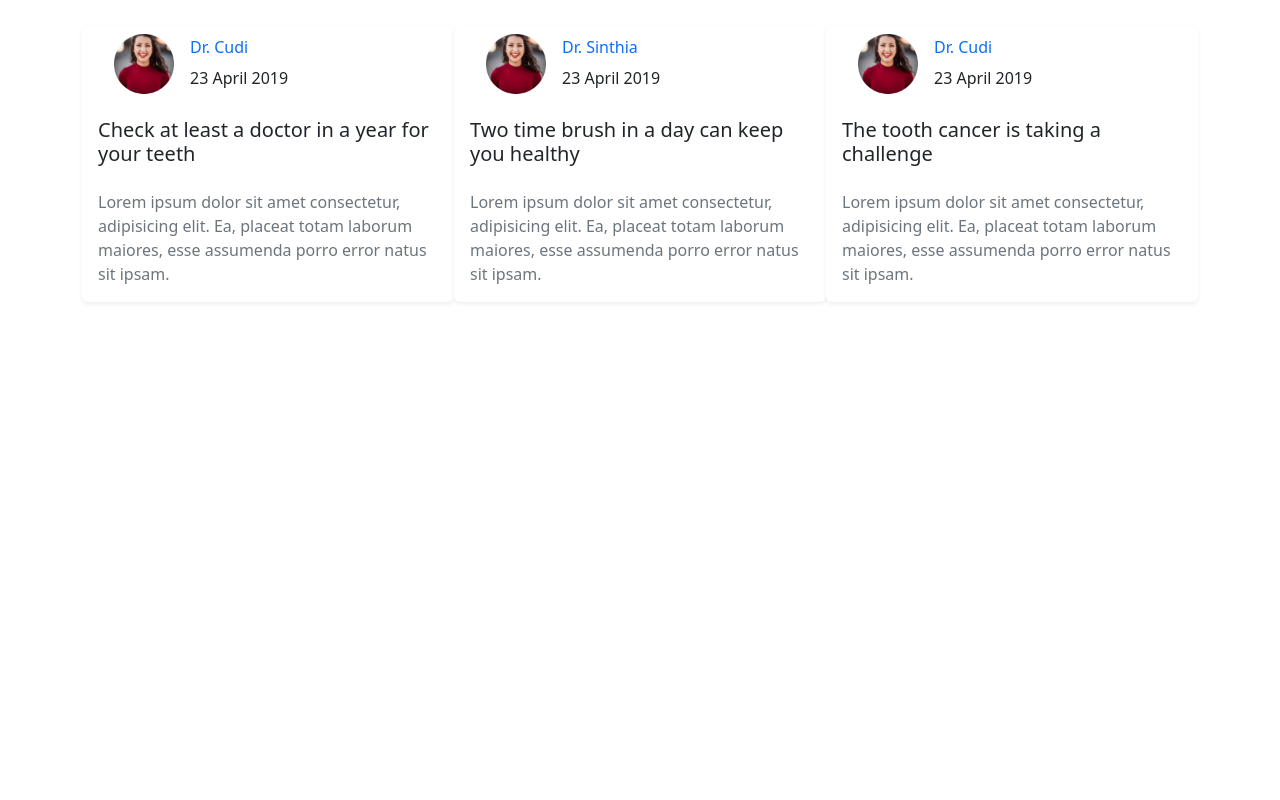
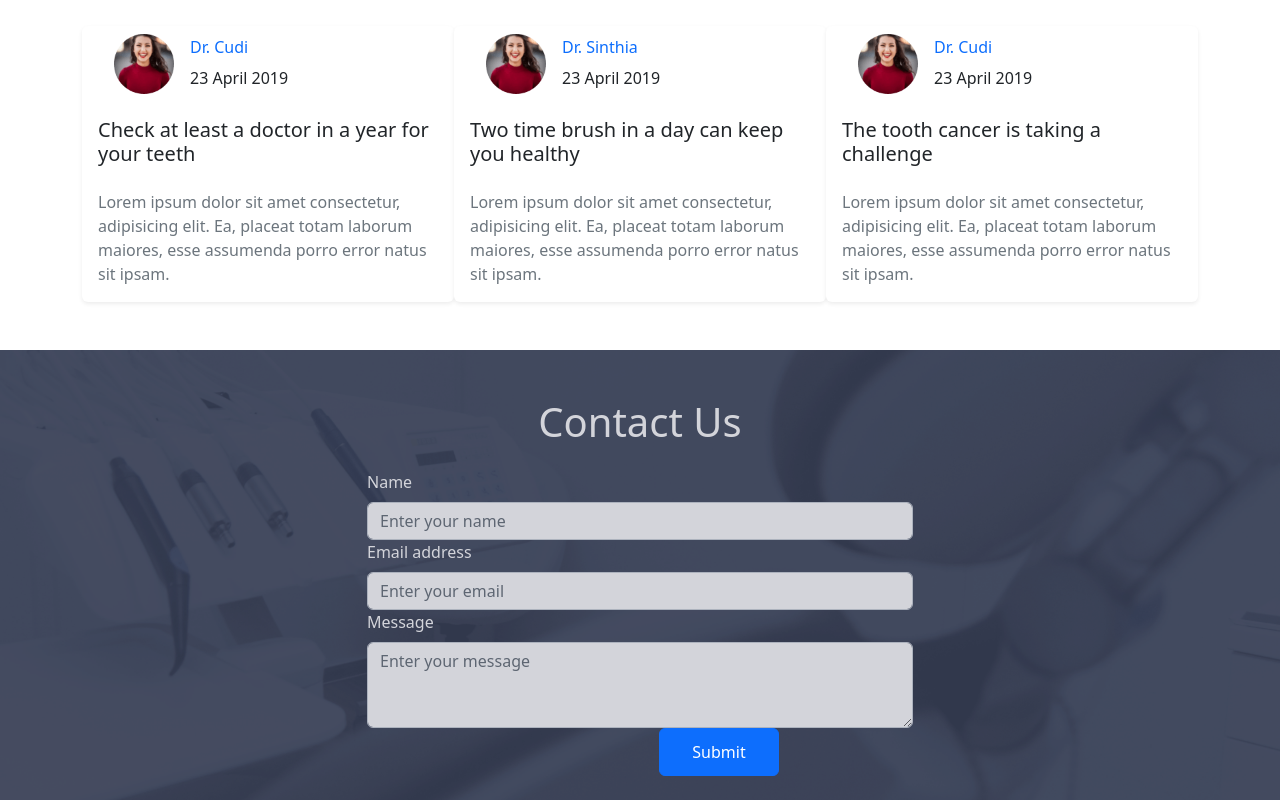
Before and after one commit to Shariful4447/dentals-doctor-website, a React (Vite) app: page / in a window 1280 px wide. Shown: the part 3442-4242 px from the top of the page. Before the commit the page ends 3792 px from the top, so only its background shows below. Built offline with nearby package versions, Linux system fonts and the light colour scheme.

Commit message:
Home PageContact form Done

```diff
--- a/package.json
+++ b/package.json
@@ -10,13 +10,16 @@
   },
   "dependencies": {
     "@fortawesome/fontawesome-svg-core": "^6.4.0",
+    "@fortawesome/free-brands-svg-icons": "^6.4.0",
     "@fortawesome/free-regular-svg-icons": "^6.4.0",
     "@fortawesome/free-solid-svg-icons": "^6.4.0",
     "@fortawesome/react-fontawesome": "^0.2.0",
     "bootstrap": "^5.2.3",
+    "cdbreact": "^1.5.13",
     "react": "^18.2.0",
     "react-bootstrap": "^2.7.4",
-    "react-dom": "^18.2.0"
+    "react-dom": "^18.2.0",
+    "react-router-dom": "^6.10.0"
   },
   "devDependencies": {
     "@types/react": "^18.0.28",
--- a/src/Components/Home/Footer/Footer.css
+++ b/src/Components/Home/Footer/Footer.css
@@ -1,21 +1,23 @@
-.footer-area{
-    background-image: url(../../../images/footer-bg.png);
+.footer{
+    background-image: url('../../../assets/appointment.png');
+    background-repeat: no-repeat;
     background-size: cover;
+    position: relative;
+    height: 450px;
+    background-position: center center;
+
 }
+.footer::before{
+    content: '';
+    display: block;
+    width: 100%;
+    height: 100%;
+    position: absolute;
+    background: rgb(36, 41, 73);
+    opacity: .2;
+    top: 0;
+}
+.footer-container{
+    /* text-align: center; */
 
-.footer-area li{
-    padding-bottom: 10px;
 }
-
-.social-media .icon{
-    height: 40px;
-    width: 40px;
-    color: #1cc7c1;
-    border-radius: 50%;
-    border: 1px solid #6ACECE;
-    padding: 10px;
-}
-.social-media .active-icon{
-    background-color: #6ACECE ;
-    color:white;
-}
--- /dev/null
+++ b/src/Components/Home/Footer/Footer.jsx
@@ -0,0 +1,39 @@
+import React from 'react';
+import { Container, Row, Col, Form, Button } from 'react-bootstrap';
+
+import './Footer.css';
+
+const Footer = () => {
+    return (
+        <section className='footer d-flex justify-content-center'>
+                <Container className='footer-container'>
+                    <Row className="justify-content-center vh-80 d-flex align-items-center mt-5">
+                        <Col xs={12} md={6}>
+                        <h1 className="text-center mb-4 text-white">Contact Us</h1>
+                        <Form>
+                            <Form.Group controlId="formName">
+                            <Form.Label style={{color:'white'}}>Name</Form.Label>
+                            <Form.Control type="text" placeholder="Enter your name" />
+                            </Form.Group>
+                            <Form.Group controlId="formEmail">
+                            <Form.Label style={{color:'white'}}>Email address</Form.Label>
+                            <Form.Control type="email" placeholder="Enter your email" />
+                            </Form.Group>
+                            <Form.Group controlId="formMessage">
+                            <Form.Label style={{color:'white'}}>Message</Form.Label>
+                            <Form.Control as="textarea" rows={3} placeholder="Enter your message" />
+                            </Form.Group>
+                            <Button  style={{position: 'absolute', width: '120px', height: '48px', left: '659px'}} className='submit-button' variant="primary" type="submit">
+                            Submit
+                            </Button>
+                        </Form>
+                        </Col>
+                    </Row>
+                </Container>
+
+
+        </section>
+    );
+};
+
+export default Footer;
--- a/src/Components/Home/Home.jsx
+++ b/src/Components/Home/Home.jsx
@@ -6,6 +6,8 @@ import MakeAppointment from './MakeAppointment/MakeAppointment';
 import Testimonials from './Testimonials/Testimonials';
 import Doctors from './Doctors/Doctors'
 import Blogs from './Blogs/Blogs';
+import Footer from './Footer/Footer';
+
 
 const Home = () => {
     return (
@@ -17,6 +19,8 @@ const Home = () => {
           <Testimonials></Testimonials>
           <Doctors></Doctors>
           <Blogs></Blogs>
+          <Footer></Footer>
+
         </div>
     );
 };
--- a/src/Components/Home/MakeAppointment/MakeAppointment.jsx
+++ b/src/Components/Home/MakeAppointment/MakeAppointment.jsx
@@ -15,7 +15,7 @@ const MakeAppointment = () => {
                         <h5 className='text-blue text-uppercase'>Appointment </h5>
                         <h1 className='text-white my-4'>Make An Appointment Today <br /></h1>
                         <p className='text-white'>Lorem ipsum dolor sit amet consectetur adipisicing elit. Iste dignissimos distinctio pariatur commodi architecto! Qui aliquam iure nesciunt temporibus ipsum facilis odit exercitationem at vel, assumenda magnam vero architecto. Magnam alias debitis error quos non fugiat repellat dolorem nam enim? Lorem ipsum dolor sit, amet consectetur adipisicing elit. Fugit repellendus tenetur, nesciunt quae nisi asperiores.</p>
-                        <button className='btn btn-primary'>Read more</button>
+                        <button className='btn btn-primary'>Get Started</button>
                     </div>
                 </dir>
 
```
Also changed, not shown: src/Components/Home/Footer/Footer.js (deleted, +0 -66 lines), src/Components/Home/FooterCol/FooterCol.js (deleted, +0 -18 lines), 1 other file (tests, documents, lock files or other folders).
